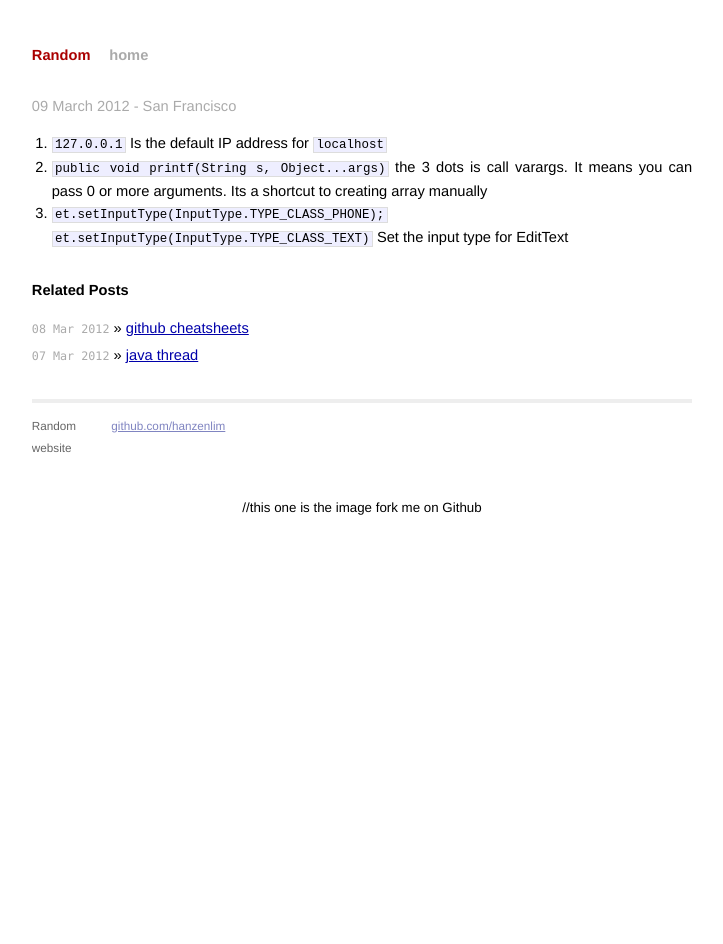
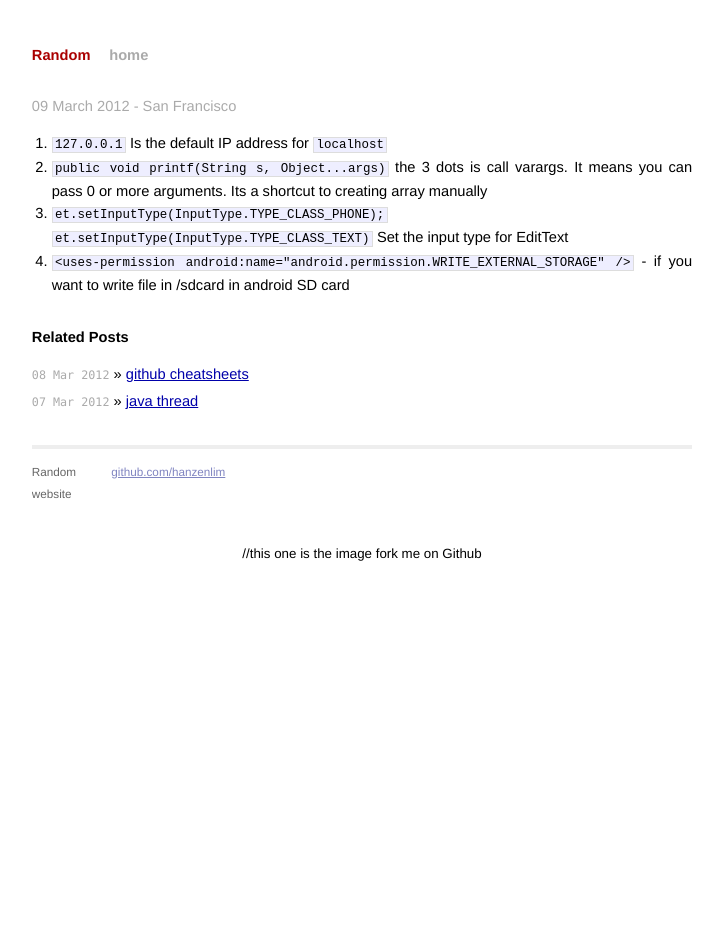
Before and after one commit to badong/badong.github.com, a Jekyll site: the page built from _posts/2012-03-9-general_cheatsheets.md, in a window 1280 px wide. Shown: the whole page, without its empty margins (278-1001 px from the left). Built offline with Jekyll 4.4.1, drawn with Linux system fonts in a browser that asks for light colours; Markdown is read by kramdown in place of the engine named in the settings.

Commit message:
Update _posts/2012-03-9-general_cheatsheets.md

```diff
--- a/_posts/2012-03-9-general_cheatsheets.md
+++ b/_posts/2012-03-9-general_cheatsheets.md
@@ -7,4 +7,7 @@ title: general cheatsheets
 1. `127.0.0.1` Is the default IP address for `localhost`
 2.  `public void printf(String s, Object...args)` the 3 dots is call varargs. It means you can pass 0 or more arguments.
 Its a shortcut to creating array manually
-3. `et.setInputType(InputType.TYPE_CLASS_PHONE);`  `et.setInputType(InputType.TYPE_CLASS_TEXT)` Set the input type for EditText
+3. `et.setInputType(InputType.TYPE_CLASS_PHONE);`  `et.setInputType(InputType.TYPE_CLASS_TEXT)`
+Set the input type for EditText
+4. `<uses-permission android:name="android.permission.WRITE_EXTERNAL_STORAGE" />` - if you want to write file in /sdcard
+    in android SD card
```
